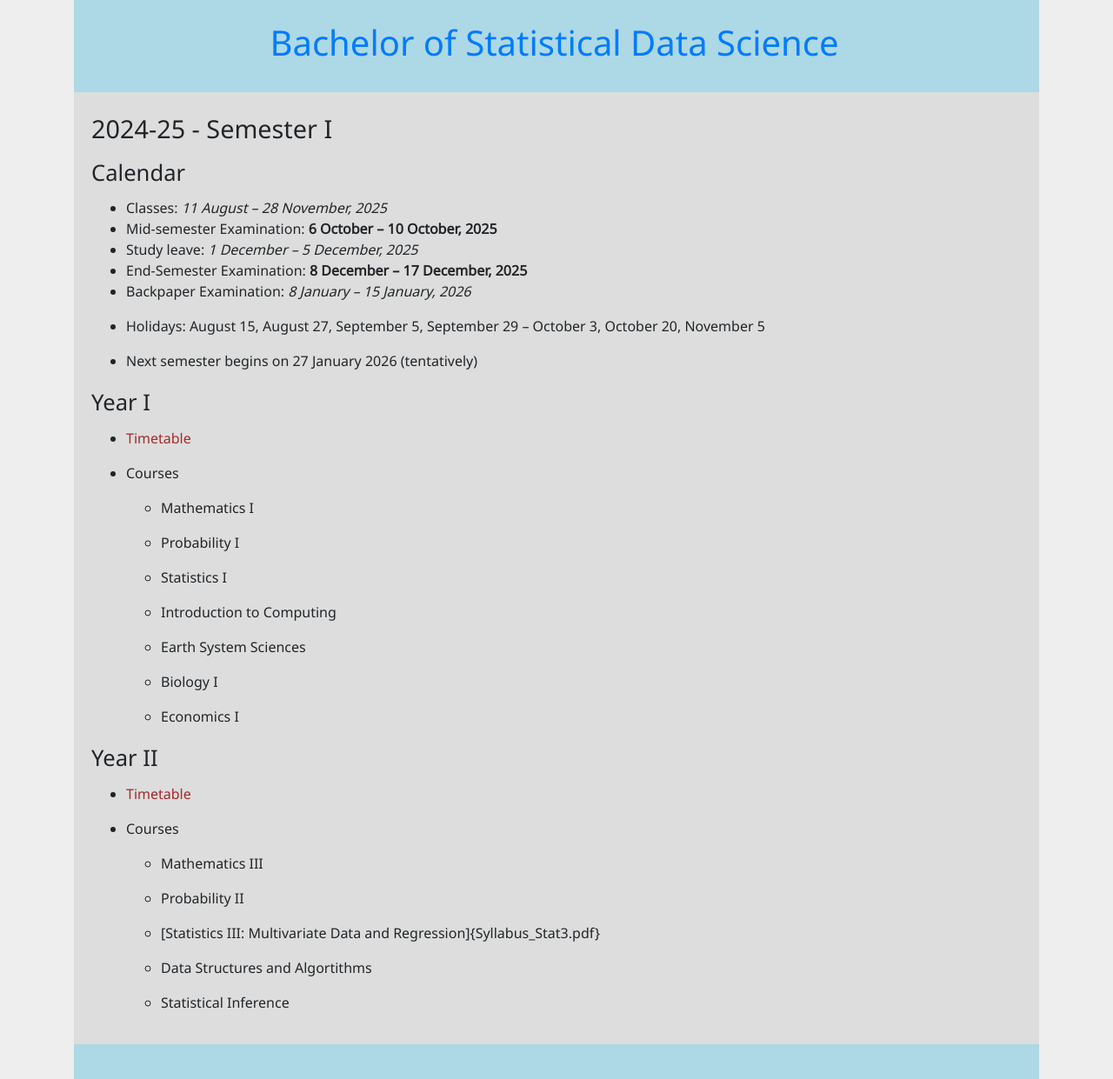
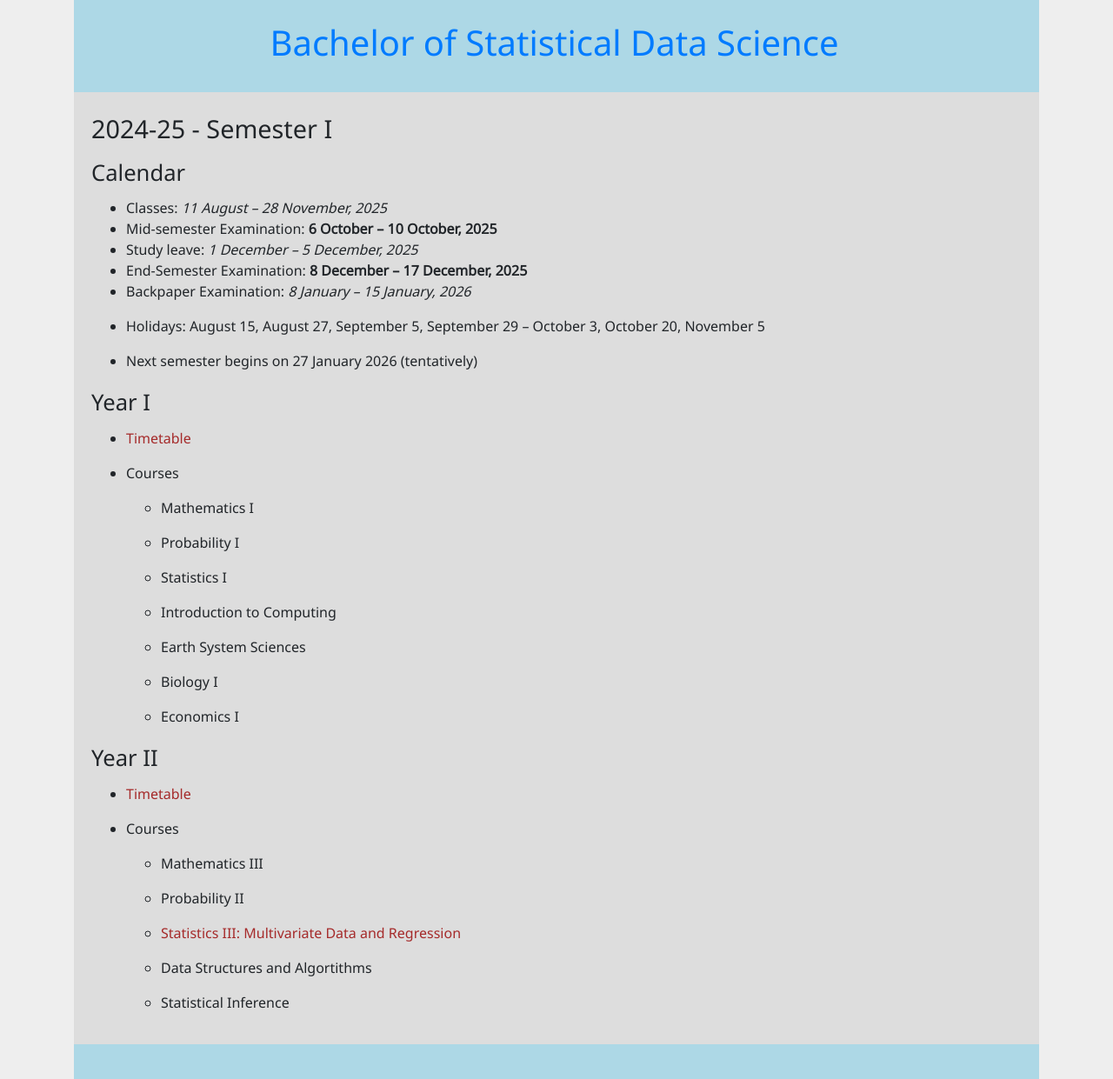
Before and after one commit to bsds-isi/bsds-isi.github.io, a Jekyll site: the page built from 2025-26-semester-I/index.md, in a window 1280 px wide. Shown: the whole page at 87% size. Built offline with Jekyll 4.4.1, drawn with Linux system fonts in a browser that asks for light colours.

Commit message:
Update index.md

```diff
--- a/2025-26-semester-I/index.md
+++ b/2025-26-semester-I/index.md
@@ -49,7 +49,7 @@ layout: default
 
 	* Probability II
 
-	* [Statistics III: Multivariate Data and Regression]{Syllabus_Stat3.pdf}
+	* [Statistics III: Multivariate Data and Regression](Syllabus_Stat3.pdf)
 
 	* Data Structures and Algortithms
 
```
